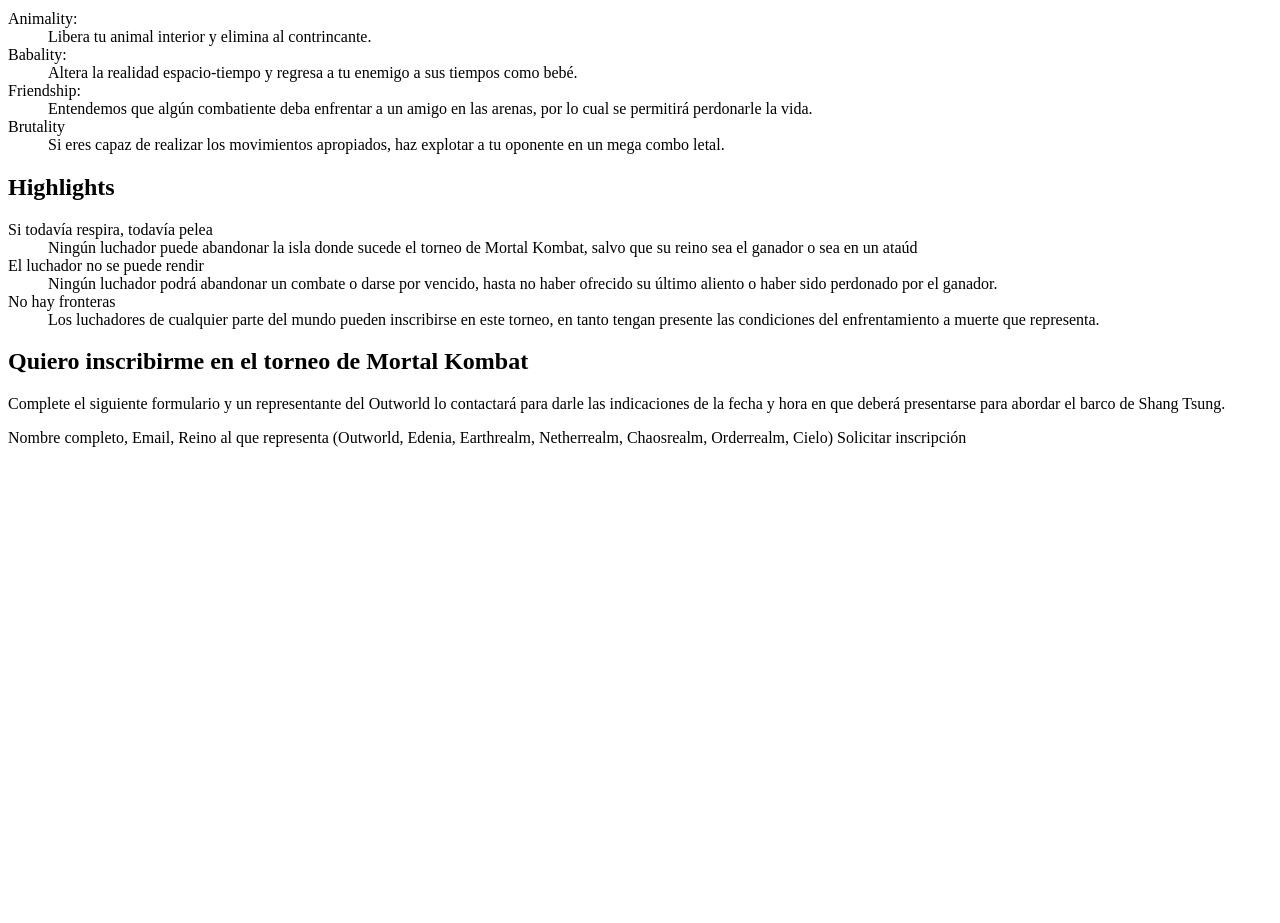
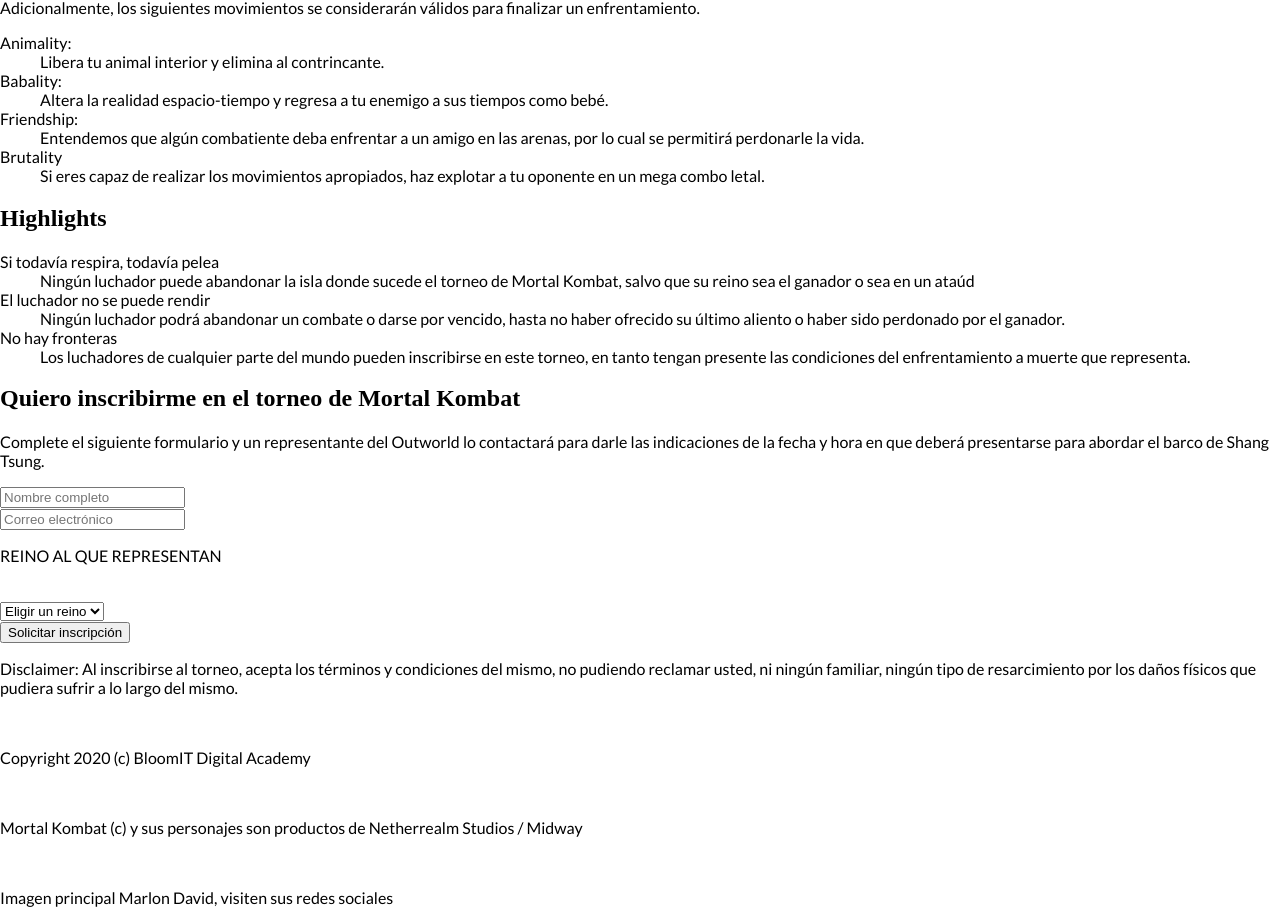
Before and after one commit to Franco-PS/new, a plain HTML site: page index.html in a window 1280 px wide. Shown: the part 937-1860 px from the top of the page. Before the commit the page ends 1392 px from the top, so only its background shows below. Drawn offline with Linux system fonts and the light colour scheme.

Commit message:
cuerpo html y pricipio css

```diff
--- a/index.html
+++ b/index.html
@@ -2,10 +2,16 @@
 <html lang="en" dir="ltr">
   <head>
     <meta charset="utf-8">
+    <meta name="viewpor" content="width=device-width, initial-scale=1.0">
     <title></title>
+    <link rel="stylesheet" href="main.css">
+    <link rel="stylesheet" href="https://fonts.googleapis.com/css2?family=Lato&display=swap">
+    <link rel="stylesheet" href="./recursos/fuentes/stylesheet.css">
   </head>
   <body>
     <header>
+      <h1>Mortal Kombat</h1>
+      <button type="button" name="button"><a href="#inscripcion">Inscribirme</a></button>
       <p>Foto cortesía de Marlon David</p>
       <ul>
         <li><a href="https://www.mdavidphotography.com/" target="_blank"></a></li>
@@ -13,10 +19,8 @@
         <li><a href="https://www.instagram.com/mdavid_photography/" target="_blank"></a></li>
         <li><a href="https://www.flickr.com/photos/mdlensflare/albums" target="_blank"></a></li>
       </ul>
-      <h1>Mortal Kombat</h1>
-      <a href="#inscripcion">Inscribirme</a>
     </header>
-    <main>
+
       <h2>¿Qué es el Mortal Kombat?</h2>
       <article class="">
         <p>El Mortal Kombat es un torneo de artes marciales y destreza mental, creado por los Dioses Antiguos.
@@ -28,8 +32,8 @@
 El décimo TORNEO de Kombate Mortal para defender la tierra, ya está por empezar
       </div>
       </article>
+      <section>
         <h2>Organizadores</h2>
-          <p></p>
             <ul>
               <li>
                 <h3>Shao Kahn, emperador del Outworld</h3>
@@ -41,13 +45,14 @@
                 <p>Hechicero poderoso y mortal, Shang Tsung es un ser demoníaco que tiene que
                   consumir almas para sostener su salud y vida.</p>
               </li>
-
               <li>
                 <h3>Lord Raiden, dios del trueno</h3>
                 <p>Protector de la tierra que posee el poder de la inmortalidad, volar e invocar tormentas y rayos. Es capaz
                   de electrocutar a sus oponentes y teletransportalos a ellos o a él mismo.</p>
               </li>
             </ul>
+      </section>
+
       <article class="">
         <h2>Test your might</h2>
           <p>Mortal Kombat no es solo un torneo de artes marciales, los luchadores deberán demostrar
@@ -55,7 +60,9 @@
           <p>El nivel mínimo requerido para inscribirse en este Torneo, que define el futuro
           de la tierra, es la capacidad de quebrar al medio un bloque macizo de rubí.
           Luego, el orden de los enfrentamientos, será determinado por una carrera en Motor Kombat, por lo cual todos los
-              luchadores deberán contar con un vehículo para participar en esa competencia.</p>
+          luchadores deberán contar con un vehículo
+          para participar en esa competencia.</p>
+      </article>
       <article class="">
         <h2>Finish Them!</h2>
           <p>Los luchadores avanzados que ganen en sus respectivos combates, podrán ultimar al otro luchador, con cualquiera de las fatalities que haya declarado durante el proceso de inscripción.
@@ -67,6 +74,7 @@
             <dt>Brutality</dt><dd>Si eres capaz de realizar los movimientos apropiados, haz explotar a tu oponente en un mega combo letal.</dd>
           </dl>
       </article>
+
       <section class="">
         <div class="">
         <h2>Highlights</h2>
@@ -79,17 +87,38 @@
           <dd>Los luchadores de cualquier parte del mundo pueden inscribirse en este torneo, en tanto tengan presente las condiciones del enfrentamiento a muerte que representa.</dd>
         </dl>
         </div>
+
         <div class="">
           <h2>Quiero inscribirme en el torneo de Mortal Kombat</h2>
           <p>Complete el siguiente formulario y un representante del Outworld lo contactará para darle las indicaciones de la fecha y hora en que
             deberá presentarse para abordar el barco de Shang Tsung.</p>
-                  Nombre completo, Email, Reino al que representa (Outworld, Edenia, Earthrealm, Netherrealm, Chaosrealm, Orderrealm, Cielo)
-                  Solicitar inscripción
+
+              <form id="inscripcion" action="index.html" method="post">
+                <input type="text" name="Nombre" placeholder="Nombre completo"><br>
+                <input type="text" name="Email"placeholder="Correo electrónico">
+                <p>REINO AL QUE REPRESENTAN</p><br>
+                <select class="" name="Reinos">
+                  <option >Eligir un reino</option>
+                  <option>Outworld</option>
+                  <option>Edenia</option>
+                  <option>Earthrealm</option>
+                  <option>Netherrealm</option>
+                  <option>Chaosrealm</option>
+                  <option>Orderrealm</option>
+                  <option>Cielo</option>
+                </select><br>
+                <button type="button" name="button">Solicitar inscripción</button>
+              </form>
+
         </div>
       </section>
+      <footer>
+        <p>Disclaimer: Al inscribirse al torneo, acepta los términos y condiciones del mismo, no pudiendo reclamar usted, ni ningún familiar, ningún tipo de resarcimiento por los daños físicos
+          que pudiera sufrir a lo largo del mismo.</p><br>
+<p>Copyright 2020 (c) BloomIT Digital Academy</p><br>
+<p>Mortal Kombat (c) y sus personajes son productos de Netherrealm Studios / Midway</p><br>
+<p>Imagen principal Marlon David, visiten sus redes sociales</p>
+      </footer>
 
-
-
-    </main>
   </body>
 </html>
--- /dev/null
+++ b/main.css
@@ -0,0 +1,8 @@
+body{
+  margin:0;
+  padding:0;
+      font-family: 'Lato', sans-serif;
+}
+
+h1{ font-family:mkda;}
+h2{font-family:mk4;}
```
Lines whose indentation alone changed are shown as unchanged.
